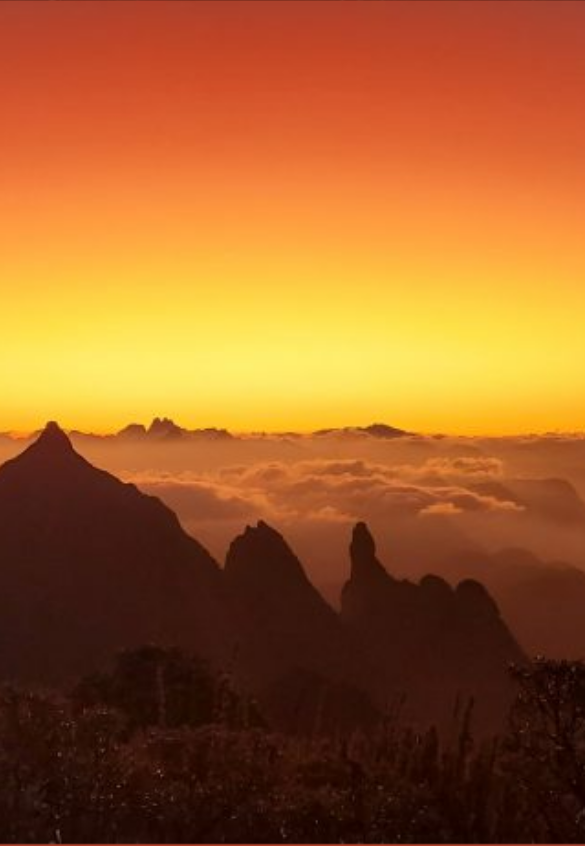
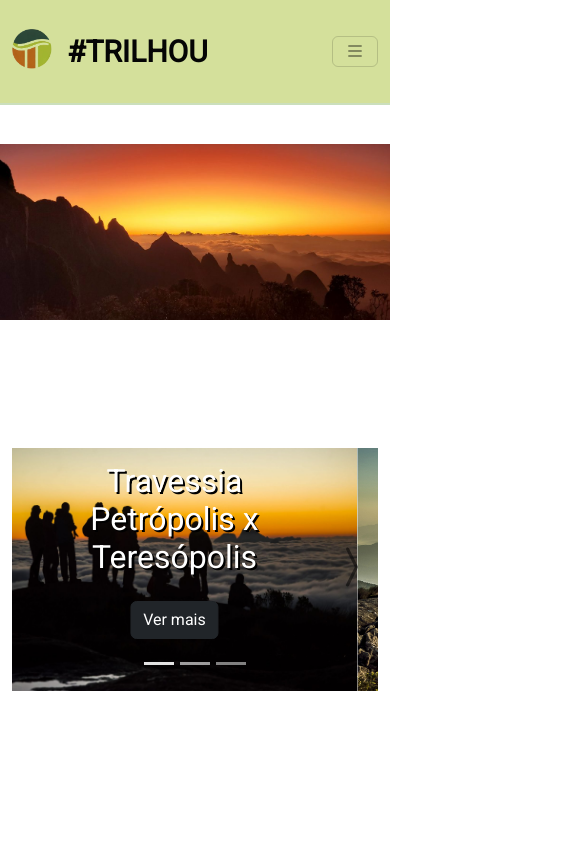
Before and after one commit to LilianeDavid93/FrontEndGrupo2, a plain HTML site: page index.html in a window 390 px wide. Shown: the top 846 px of the page, 585 px wide, since content can reach past the window. Drawn offline with nearby package versions, Linux system fonts and the light colour scheme.

Commit message:
implementação parcial de navbar e carrossel

```diff
--- a/css/style.css
+++ b/css/style.css
@@ -1,25 +1,103 @@
 @import url("https://fonts.googleapis.com/css2?family=Roboto&display=swap");
 
-body {
-  padding: 1000px;
-  background-color: rgb(65, 59, 11);
-  background-image: url("../img/banner.jpg");
-  margin-top: 0%;
-  height: 100vh;
-  background-size: cover;
-  background-repeat: no-repeat;
-  background-position: bottom;
-  background-attachment: fixed;
+* {
+  font-family: "Roboto", sans-serif;
 }
-.navbar {
-  margin-bottom: auto;
+
+.bg-primary-color {
+  background-color: #d4e09b;
+}
+
+.bg-secondary-color {
+  background-color: #f6f4d2;
+}
+
+.bg-dark-color {
+  background-color: #050505;
+}
+
+.primary-color {
+  color: #cbdfbd;
+}
+
+.secondary-color {
+  color: #a44a3f;
+}
+
+/* NAVBAR */
+#navbar {
+  border-bottom: 2px solid #cbdfbd;
+}
+
+#navbar a {
+  color: #050505;
+  font-weight: bold;
+}
+
+#navbar a:hover {
+  color: #7a7a7a;
+}
+
+#navbar .active {
+  border-bottom: 1px solid #050505;
+}
+
+.navbar-brand {
+  display: flex;
+}
+
+.navbar-brand img {
+  width: 40px;
+}
+
+.navbar-brand span {
+  font-weight: 700;
+  font-size: 1.5em;
+  margin-left: 0.5em;
+}
+
+#navbar-items .navbar-nav {
+  display: flex;
+  justify-content: center;
   width: 100%;
-  height: 5rem;
-  background-color: hsla(0, 0%, 99%, 0.244);
-  display: flex;
-  align-items: center;
-  justify-content: center;
-  gap: 1.2rem;
-  position: fixed;
-  top: 0%;
 }
+
+#navbar-items .nav-item {
+  margin: 0 1em;
+}
+
+.apesentacao {
+  margin-top: 105px;
+}
+
+/* Configurando o banner */
+.img-banner {
+  margin-top: 104px;
+}
+
+/* Css do slider */
+#slider {
+  margin-top: 8em;
+  margin-bottom: 1em;
+}
+
+#slider .carousel-caption {
+  bottom: 2em;
+}
+
+#slider .carousel-caption h4 {
+  font-size: 2em;
+  text-shadow: black 2px 2px;
+}
+
+#slider .btn {
+  padding: 0.3 0.8em;
+  font-size: 1em;
+  margin-top: 1em;
+}
+
+.carousel-control-prev i,
+.carousel-control-next i {
+  color: black;
+  font-size: 3em;
+}
--- a/index.html
+++ b/index.html
@@ -20,9 +20,14 @@
       integrity="sha384-C6RzsynM9kWDrMNeT87bh95OGNyZPhcTNXj1NW7RuBCsyN/o0jlpcV8Qyq46cDfL"
       crossorigin="anonymous"
     ></script>
+    <!-- ícones bootstrap -->
+    <link
+      rel="stylesheet"
+      href="https://cdn.jsdelivr.net/npm/bootstrap-icons@1.5.0/font/bootstrap-icons.css"
+    />
     <!--JS local-->
     <script src="index.js"></script>
-    <title>Grupo 2</title>
+    <title>#TRILHOU</title>
     <link
       rel="shortcut icon"
       href="./img/logo-trilhou.png"
@@ -30,31 +35,151 @@
     />
   </head>
   <body>
-    <!--Navbar menu-->
-    <nav class="navbar navbar-expand-lg bg-body-tertiary">
-      <div class="container-fluid">
-        <a class="navbar-brand" href="#">Menu</a>
+    <header>
+      <!-- NAVBAR -->
+      <nav
+        class="navbar navbar-expand-lg fixed-top bg-primary-color"
+        id="navbar"
+      >
+        <div class="container py-3">
+          <a class="navbar-brand" href="#">
+            <img
+              src="./img/logo-trilhou.png"
+              alt="logo trilhou"
+              width="40"
+              height="40"
+            />
+            <span>#TRILHOU</span>
+          </a>
           <button
             class="navbar-toggler"
             type="button"
             data-bs-toggle="collapse"
-          data-bs-target="#navbarNavAltMarkup"
-          aria-controls="navbarNavAltMarkup"
+            data-bs-target="#navbar-items"
+            aria-controls="navbar-items"
             aria-expanded="false"
             aria-label="Toggle navigation"
           >
-          <span class="navbar-toggler-icon"></span>
+            <i class="bi bi-list"></i>
           </button>
-        <div class="collapse navbar-collapse" id="navbarNavAltMarkup">
-          <div class="navbar-nav">
-            <a class="nav-link active" aria-current="page" href="index.html"
-              >Home</a
-            >
-            <a class="nav-link" href="contato.html" target="_blank">Contato</a>
-            <a class="nav-link" href="sobre.html" target="_blank">Sobre</a>
+          <div class="collapse navbar-collapse" id="navbar-items">
+            <ul class="navbar-nav me-auto mb-2 mb-lg-0">
+              <li class="nav-item">
+                <a class="nav-link active" aria-current="page" href="#">Home</a>
+              </li>
+              <li class="nav-item">
+                <a class="nav-link" href="#">Detalhes</a>
+              </li>
+              <li class="nav-item">
+                <a class="nav-link" href="#">Sobre</a>
+              </li>
+              <li class="nav-item">
+                <a class="nav-link" href="#">Fale conosco</a>
+              </li>
+            </ul>
+          </div>
+        </div>
+      </nav>
+    </header>
+
+    <main>
+      <div class="apresentacao"></div>
+      <p>apresentacao</p>
+
+      <!-- inserção de banner -->
+      <img
+        class="img-banner"
+        src="./img/banner.jpg"
+        alt="banner travessia"
+        width="100%"
+      />
+
+      <!-- slider carrossel-->
+
+      <div class="container" id="slider-container">
+        <div class="carousel slide" id="slider" data-bs-ride="carousel">
+          <div class="carousel-indicators">
+            <button
+              type="button"
+              class="active"
+              data-bs-target="#slider"
+              data-bs-slide-to="0"
+              aria-current="true"
+              aria-label="Slide1"
+            ></button>
+
+            <button
+              type="button"
+              data-bs-target="#slider"
+              data-bs-slide-to="1"
+              aria-label="Slide2"
+            ></button>
+
+            <button
+              type="button"
+              data-bs-target="#slider"
+              data-bs-slide-to="2"
+              aria-label="Slide3"
+            ></button>
+          </div>
+          <!-- preenchendo o interior do slider -->
+          <div class="carousel-inner">
+            <div class="carousel-item active">
+              <img
+                class="d-block w-100"
+                src="./img/travessia2.jpg"
+                alt="foto travessia"
+              />
+              <div class="carousel-caption">
+                <h4>Travessia Petrópolis x Teresópolis</h4>
+                <a href="#" class="btn btn-dark">Ver mais</a>
+              </div>
+            </div>
+            <div class="carousel-item">
+              <img
+                class="d-block w-100"
+                src="./img/travessia3.jpg"
+                alt="foto travessia"
+              />
+              <div class="carousel-caption">
+                <h4>Travessia Petrópolis x Teresópolis</h4>
+                <a href="#" class="btn btn-dark">Ver mais</a>
+              </div>
+            </div>
+            <div class="carousel-item">
+              <img
+                class="d-block w-100"
+                src="./img/travessia4.jpg"
+                alt="foto travessia"
+              />
+              <div class="carousel-caption">
+                <h4>Travessia Petrópolis x Teresópolis</h4>
+                <a href="#" class="btn btn-dark">Ver mais</a>
               </div>
             </div>
           </div>
-    </nav>
+          <!-- botões de ir e voltar no slider -->
+          <button
+            class="carousel-control-prev"
+            type="button"
+            data-bs-target="#slider"
+            data-bs-slide="prev"
+          >
+            <i class="bi bi-chevron-compact-left"></i>
+            <span class="visually-hidden">Previous</span>
+          </button>
+          <button
+            class="carousel-control-next"
+            type="button"
+            data-bs-target="#slider"
+            data-bs-slide="next"
+          >
+            <i class="bi bi-chevron-compact-right"></i>
+            <span class="visually-hidden">Next</span>
+          </button>
+        </div>
+      </div>
+    </main>
+    <footer></footer>
   </body>
 </html>
```
Lines whose indentation alone changed are shown as unchanged.
